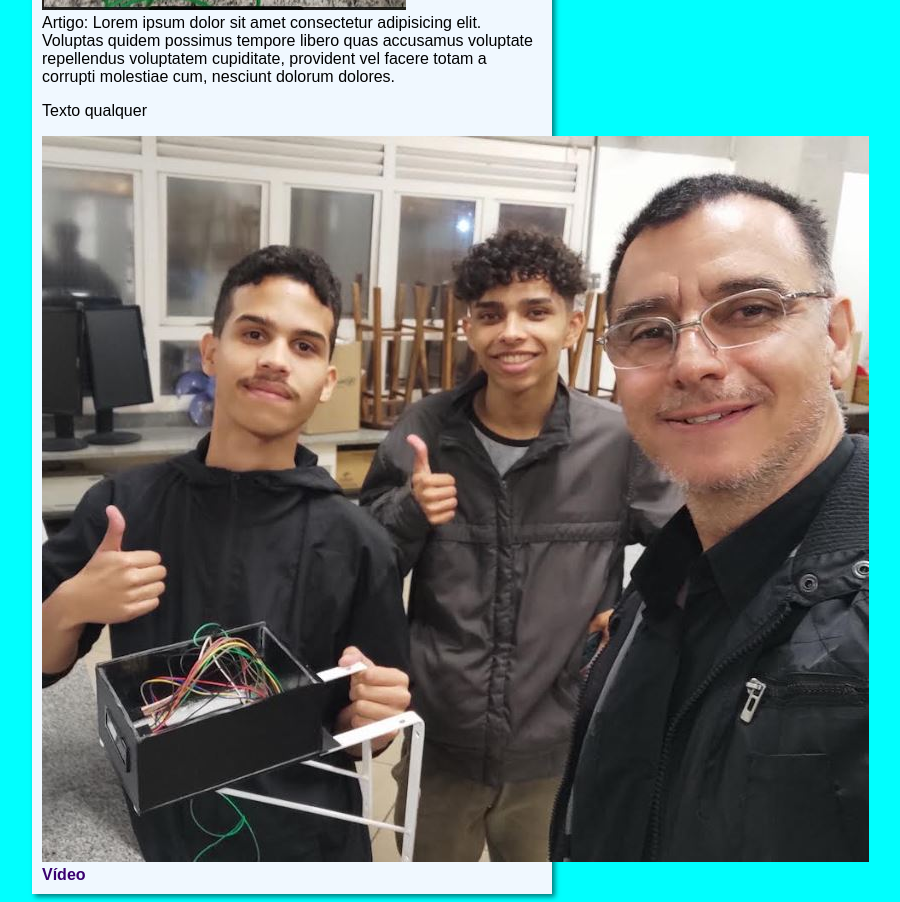
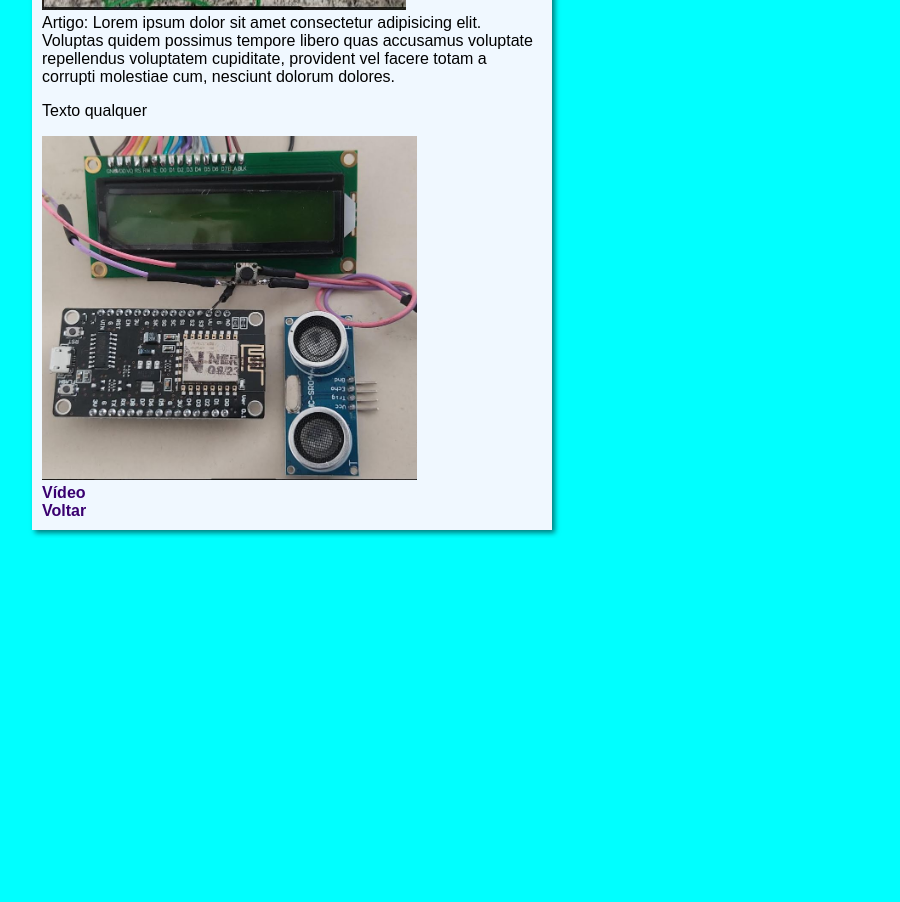
Before and after one commit to WelingtonPanzarini/aula-071023, a plain HTML site: page index.html in a window 1280 px wide. Shown: the part 900-1802 px from the top of the page, without its empty margins (348-1248 px from the left). After the commit the page ends 1438 px from the top, so only its background shows below. Drawn offline with Linux system fonts and the light colour scheme.

Commit message:
mudanças

```diff
--- a/index.html
+++ b/index.html
@@ -12,15 +12,19 @@
     <main>
         <header>
             <h1>Princípal e ramificações</h1>
-            <img src="imagem/projetoIMC.JPG" alt="projeto apresentação USP">
+            <img src="imagem/projetoIMC.JPG" alt="projeto apresentação USP"/>
         </header>
         <article> Artigo: Lorem ipsum dolor sit amet consectetur adipisicing elit.
             Voluptas quidem possimus tempore libero quas accusamus voluptate repellendus voluptatem cupiditate,
             provident vel facere totam a corrupti molestiae cum,
             nesciunt dolorum dolores.</article>
         <p>Texto qualquer</p>
-        <img src="imagem/projetoIMC2.JPG" alt="config css">
-        <a href="">Vídeo</a>
+        <img src="imagem/projetoIMC3.JPG" alt="config css"
+            height="75%";
+            width="75%";
+            padding = "5px"; /> <br>
+        <a href="https://materiaprima.pro.br/tecnologia/internet-das-coisas/">Vídeo</a><br>
+        <a href="index.html">Voltar</a><br>
     </main>
 </body>
 
```
Also changed, not shown: estilos/style.css (line endings or trailing spaces), imagem/projetoIMC2.JPG (deleted), imagem/projetoIMC4.JPG (deleted).
